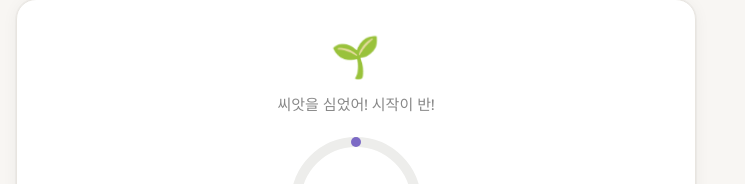
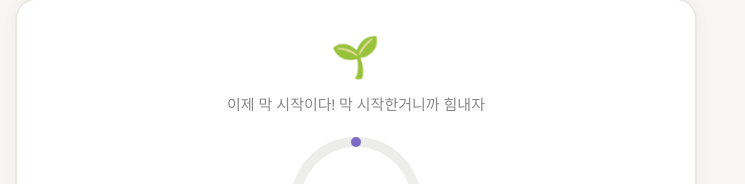
Before and after one commit to sinramyeon/money-geben, a React (Vite) app: page / in a window 1280 px wide. Shown: the part 258-442 px from the top of the page, without its empty margins (0-745 px from the left). Built offline with nearby package versions, Linux system fonts and the light colour scheme.

Commit message:
text changing

```diff
--- a/index.html
+++ b/index.html
@@ -4,7 +4,7 @@
     <meta charset="UTF-8" />
     <link rel="icon" type="image/svg+xml" href="/vite.svg" />
     <meta name="viewport" content="width=device-width, initial-scale=1.0" />
-    <title>money-geben2</title>
+    <title>money saving calculator</title>
   </head>
   <body>
     <div id="root"></div>
--- a/package.json
+++ b/package.json
@@ -1,5 +1,5 @@
 {
-  "name": "money-geben2",
+  "name": "money-calculator",
   "private": true,
   "version": "0.0.0",
   "type": "module",
--- a/src/App.tsx
+++ b/src/App.tsx
@@ -10,7 +10,7 @@ interface CC{symbol:string;locale:string;code:string;presets:number[];maxG:numbe
 interface HP{month:number;total:number;cash:number;savings:number;stocks:number;}
 
 const T=(ko:boolean)=>({
-  title:"돈아껴서 돈모으는법",sub:ko?"일하기 시러요":"Start your saving journey 🚀",
+  title:"돈아껴서 돈모으는법",sub:ko?"일하기 시러요":"앞으로 돈 쓰고 싶을때마다 이 페이지 1분 보고 쓰자",
   curAssets:ko?"🏦 현재 자산":"🏦 Current Assets",
   cash:ko?"현금 (통장)":"Cash",sav:ko?"저축 (적금/예금)":"Savings",stk:ko?"투자 (ETF/주식)":"Investments",
   monthly:ko?"📆 월간 설정":"📆 Monthly Settings",
@@ -84,15 +84,15 @@ const T=(ko:boolean)=>({
   lasts:ko?"유지":"Lasts",safety:ko?"안전":"Safety",
   safe:ko?"안전":"Safe",risky:ko?"위험":"Risky",cur:ko?"현재":"Now",
   enc:[
-    {t:0,e:"🌱",m:ko?"씨앗을 심었어! 시작이 반!":"Seed planted!"},
-    {t:10,e:"🌿",m:ko?"자라나고 있어~":"Growing~"},
-    {t:25,e:"💪",m:ko?"1/4 왔다! 대단해!":"Quarter done!"},
-    {t:40,e:"🔥",m:ko?"불타오르는 중!":"On fire!"},
-    {t:50,e:"🎯",m:ko?"반 왔다!!":"Halfway!!"},
-    {t:60,e:"🚀",m:ko?"이제 가속!":"Accelerating!"},
-    {t:75,e:"⭐",m:ko?"거의 다 왔어!":"Almost!"},
-    {t:90,e:"🏆",m:ko?"코앞이야!!!":"So close!!!"},
-    {t:100,e:"🎉",m:ko?"목표 달성!! 🥳":"GOAL!! 🥳"},
+    {t:0,e:"🌱",m:ko?"이제 막 시작이다! 막 시작한거니까 힘내자":"Seed planted!"},
+    {t:10,e:"🌿",m:ko?"어느덧 1할 옴 1할타자임":"Growing~"},
+    {t:25,e:"💪",m:ko?"1/4 이나 이뤘음ㅁㅊ":"Quarter done!"},
+    {t:40,e:"🔥",m:ko?"좀만 더하면 반임":"On fire!"},
+    {t:50,e:"🎯",m:ko?"반이나 옴 이젠 걍 루틴이죠??":"Halfway!!"},
+    {t:60,e:"🚀",m:ko?"이제 좀있음 끝날듯?":"Accelerating!"},
+    {t:75,e:"⭐",m:ko?"이쯤되면 GG라고 할수있죠":"Almost!"},
+    {t:90,e:"🏆",m:ko?"다햇다 다햇다 걍 게임 끝이다 이거":"So close!!!"},
+    {t:100,e:"🎉",m:ko?"🥳🥳🥳🥳🥳🥳🥳🥳🥳🥳🥳🥳🥳🥳":"GOAL!! 🥳"},
   ],
 });
 
```
Also changed, not shown: 1 other file (tests, documents, lock files or other folders).
